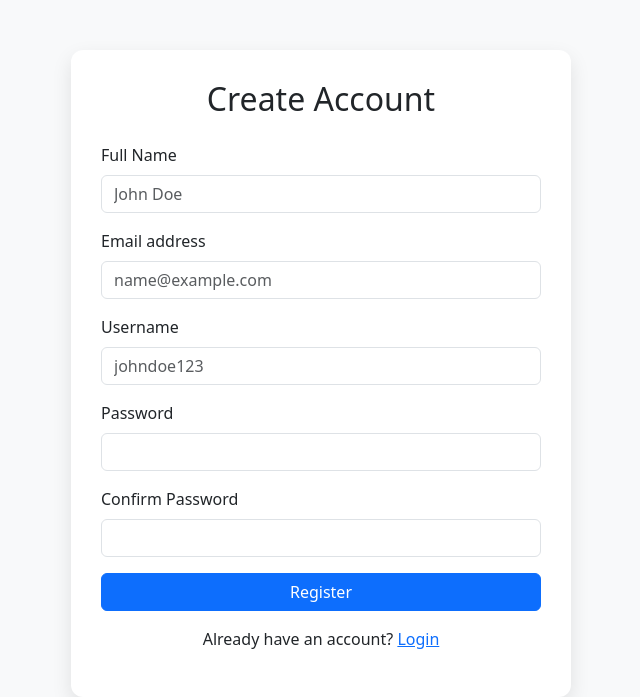
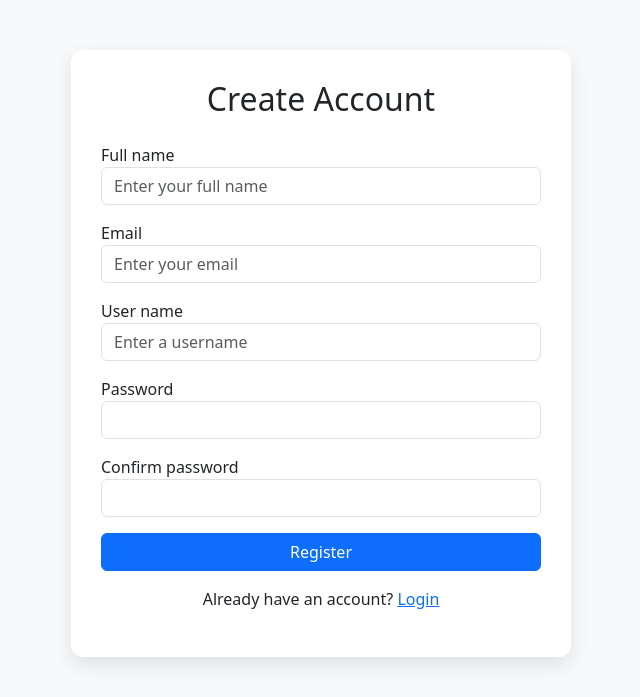
Before and after one commit to RALHI/Auth_App, a Django app: page / in a window 1280 px wide. Shown: the top 697 px of the page, without its empty margins (319-959 px from the left). Run offline with Django 5.2, Linux system fonts and the light colour scheme.

Commit message:
Render the ModelForm in HTML Template

```diff
--- a/Auth/register/form.py
+++ b/Auth/register/form.py
@@ -1,10 +1,10 @@
 from typing import __all__
 from django import forms
-from .models import register as RegisterModel
+from .models import *
 
-class rg(forms.ModelForm):
+class registerForm(forms.ModelForm):
   class Meta:
-    model = RegisterModel
+    model = register
     fields = '__all__'
     label = {
       'full_name' : 'Full Name',
@@ -13,6 +13,25 @@ class rg(forms.ModelForm):
       'password' : 'Password',
       'confirm_password' : 'Confirm Password'
     }
+    widgets = {
+      'full_name': forms.TextInput(attrs={
+          'class': 'form-control',
+          'placeholder': 'Enter your full name'
+      }),
+      'email': forms.EmailInput(attrs={
+          'class': 'form-control',
+          'placeholder': 'Enter your email'
+      }),
+      'user_name': forms.TextInput(attrs={
+          'class': 'form-control',
+          'placeholder': 'Enter a username'
+      }),
+      'password': forms.PasswordInput(attrs={
+          'class': 'form-control',
+      }),
+      'confirm_password': forms.PasswordInput(attrs={
+          'class': 'form-control',
+      })}
     error_messages={
       "full_name" : {
         'required' : "Your full name must not be empty.",
--- a/Auth/register/models.py
+++ b/Auth/register/models.py
@@ -7,5 +7,8 @@ class register(models.Model):
   password = models.CharField(max_length=128)
   confirm_password = models.CharField(max_length=128)
 
+  class Meta:
+    verbose_name_plural = "Registration"
+
   def __str__(self):
     return f"{self.full_name} - {self.email} - {self.user_name}"
--- a/Auth/register/templates/register/form.html
+++ b/Auth/register/templates/register/form.html
@@ -33,8 +33,18 @@
 
   <div class="register-form">
     <h2 class="text-center">Create Account</h2>
-    <form>
-      <div class="mb-3">
+    <form method="POST" action="/">
+      {% csrf_token %}
+      {% for form in form %}
+        <div class="mb-3">
+          {{form.label}}
+          {{form}}
+          {% if field.errors %}
+            <div class="error">{{ field.errors }}</div>
+          {% endif %}
+        </div>
+      {% endfor %}
+      <!-- <div class="mb-3">
         <label for="fullname" class="form-label">Full Name</label>
         <input type="text" class="form-control" id="fullname" placeholder="John Doe" required>
       </div>
@@ -53,7 +63,7 @@
       <div class="mb-3">
         <label for="password2" class="form-label">Confirm Password</label>
         <input type="password" class="form-control" id="password2" required>
-      </div>
+      </div> -->
       <button type="submit" class="btn btn-primary">Register</button>
       <p class="mt-3 text-center">Already have an account? <a href="#">Login</a></p>
     </form>
--- a/Auth/register/urls.py
+++ b/Auth/register/urls.py
@@ -2,5 +2,5 @@ from django.urls import path
 from . import views
 
 urlpatterns = [
-    path("", views.register, name="register")
+    path("", views.RegisterView.as_view(), name="RegisterView")
 ]
--- a/Auth/register/views.py
+++ b/Auth/register/views.py
@@ -1,4 +1,15 @@
+from django.views import View
 from django.shortcuts import render
+from .form import registerForm
 
-def register(request):
-  return render(request, "register/form.html")
+class RegisterView(View):
+  def get(self, request):
+    form = registerForm
+    return render(request, "register/form.html", {"form":form})
+
+  def post(self, request):
+    pass
+
+
+# def register(request):
+#   return render(request, "register/form.html")
```
Also changed, not shown: Auth/db.sqlite3, Auth/register/migrations/0001_initial.py (added).
